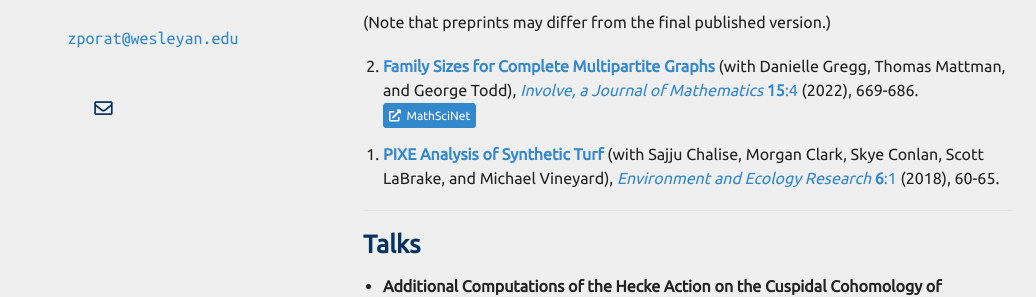
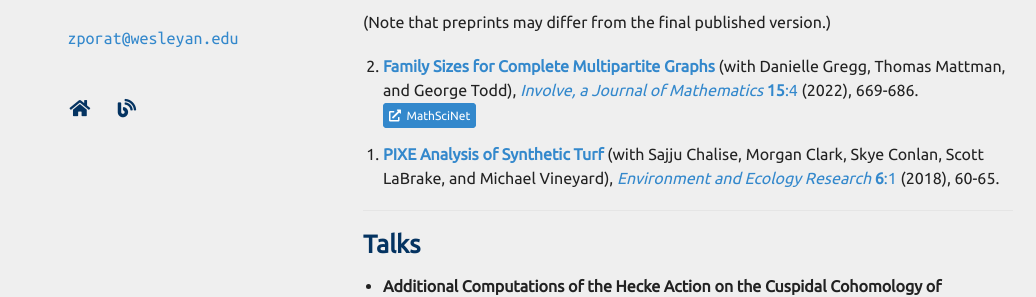
Before and after one commit to zporat/zporat.github.io, a Jekyll site: the page built from index.md, in a window 1280 px wide. Shown: the part 420-717 px from the top of the page, without its empty margins (102-1138 px from the left). Built offline with Jekyll 4.4.1, drawn with Linux system fonts in a browser that asks for light colours; nearby versions of some CDN libraries; a style sheet for code colours, icons or effects is not loaded; our own code applies the rules of GitHub Pages for plain Markdown files.

Commit message:
layout update 2

```diff
--- a/_layouts/blog.html
+++ b/_layouts/blog.html
@@ -59,11 +59,9 @@
           <i class="fas fa-home"></i>
         </a>
 
-        {% if site.email %}
-        <a style="margin: 0 5px 0 0" href="mailto:{{ site.email }}">
-          <i class="far fa-envelope"></i>
+        <a style="margin: 0 5px 0 0" href="https://zporat.github.io/blog.html">
+          <i class="fas fa-blog"></i>
         </a>
-        {% endif %}
 
         {% if site.google_scholar %}
         <a style="margin: 0 5px 0 0" href="{{ site.google_scholar }}">
--- a/_layouts/homepage.html
+++ b/_layouts/homepage.html
@@ -61,11 +61,14 @@
         <br>
         <br>
         <div class="social-icons">
-        {% if site.email %}
-        <a style="margin: 0 5px 0 0" href="mailto:{{ site.email }}">
-          <i class="far fa-envelope"></i>
+
+        <a style="margin: 0 5px 0 0" href="https://zporat.github.io">
+          <i class="fas fa-home"></i>
         </a>
-        {% endif %}
+
+        <a style="margin: 0 5px 0 0" href="https://zporat.github.io/blog.html">
+          <i class="fas fa-blog"></i>
+        </a>
 
         {% if site.google_scholar %}
         <a style="margin: 0 5px 0 0" href="{{ site.google_scholar }}">
@@ -85,11 +88,6 @@
         </a>
         {% endif %}
 
-        {% if site.linkedin %}
-        <a style="margin: 0 5px 0 0" href="{{ site.linkedin }}">
-          <i class="fa-regular fa-envelope"></i>
-        </a>
-        {% endif %}
         </div>
         <br>
       </header>
```
Also changed, not shown: _posts/2024-07-19-Test-Post.md (+0 -1 lines), blog.md (+1 -1 lines).
